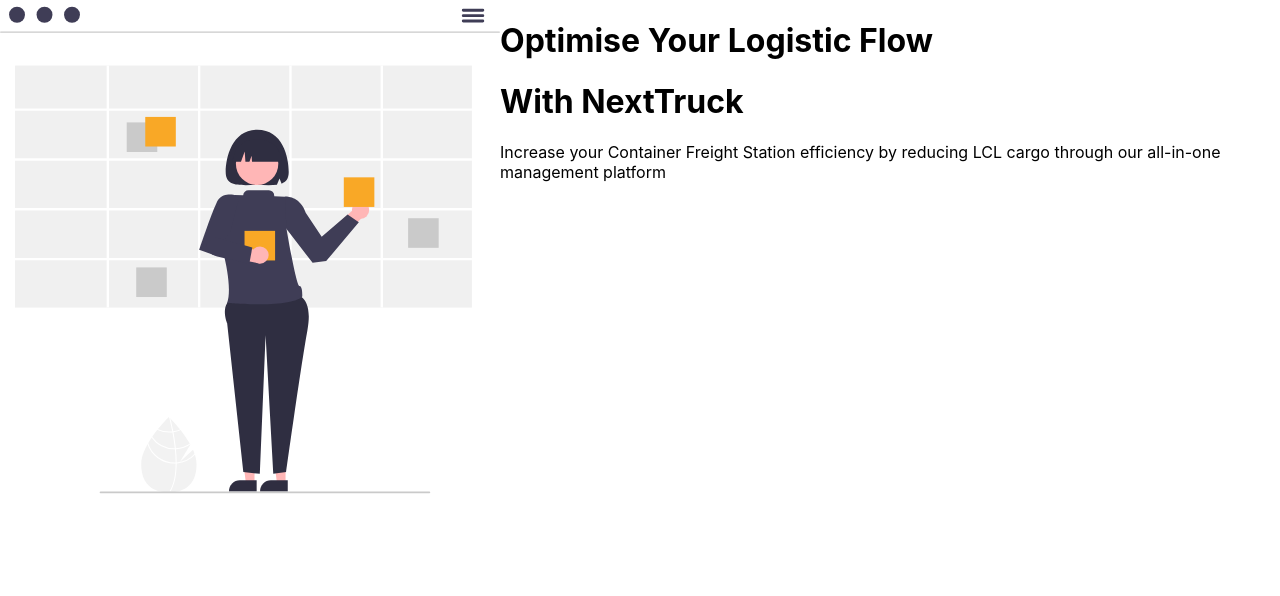
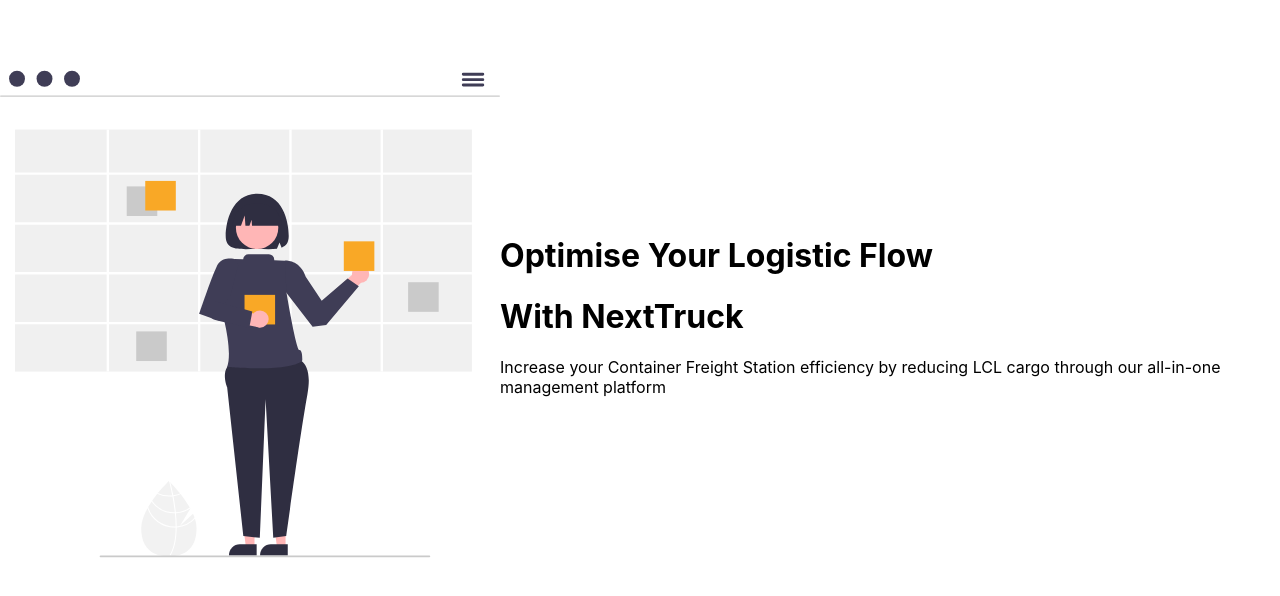
Before and after one commit to mgiang2015/PsaCodesprint, a React (Create React App) app in the folder client/: page / in a window 1280 px wide. Shown: the top 596 px of the page. Built offline with nearby package versions, Linux system fonts and the light colour scheme.

Commit message:
add margins

```diff
--- a/client/src/pages/LandingPage.js
+++ b/client/src/pages/LandingPage.js
@@ -3,7 +3,7 @@
 
 function LandingPage() {
     return(
-        <Box sx={{ display: 'flex' }}>
+        <Box sx={{ display: 'flex', alignItems: 'center', justifyContent: 'center', my: '4rem'}}>
             <Box component="img"
             sx={{
                 height: 500,
```
Also changed, not shown: client/assets/UndrawIcon.svg (deleted).
